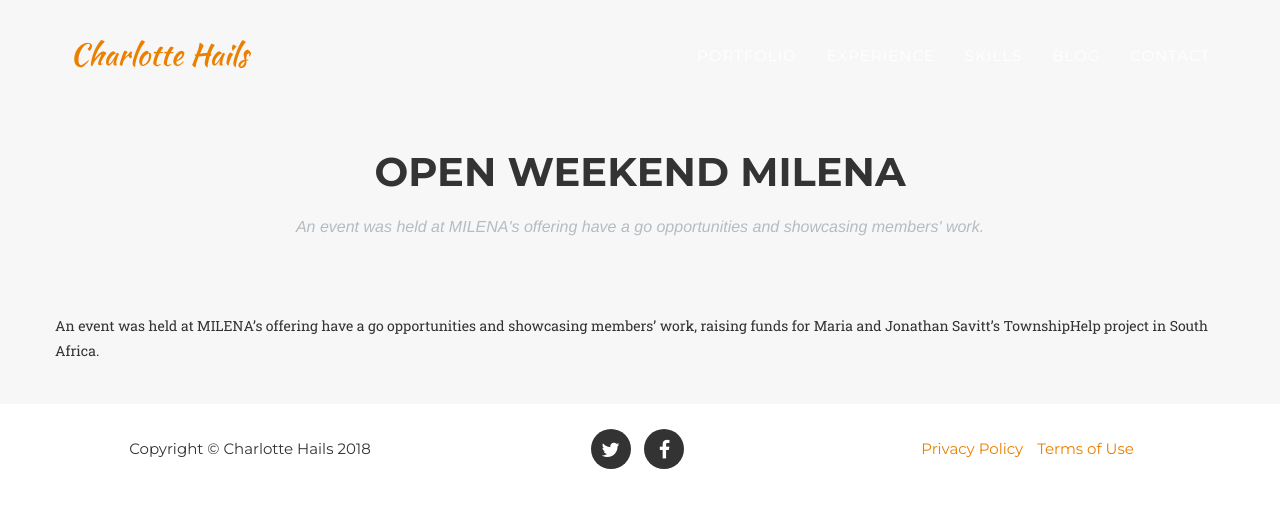
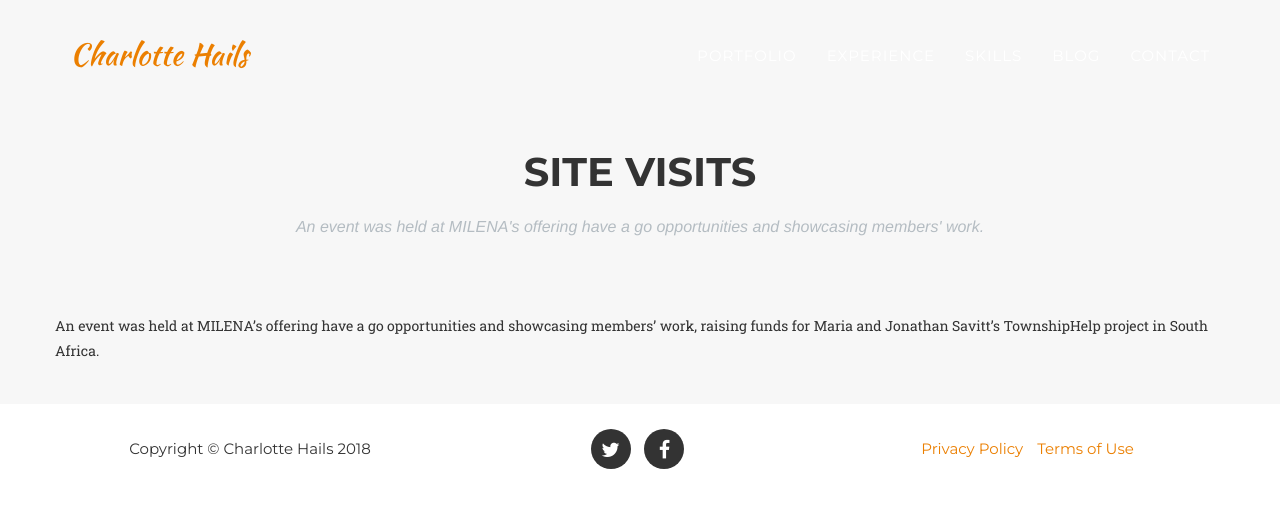
Before and after one commit to lottie189/TheBarnetCollection.org, a Jekyll site: the page built from _exhibitions/Site Visits.markdown, in a window 1280 px wide. Shown: the top 508 px of the page. Built offline with Jekyll 4.4.1, drawn with Linux system fonts in a browser that asks for light colours; some web fonts are replaced.

Commit message:
Update and rename open-weekend-milena.markdown to Site Visits.markdown

```diff
--- a/_exhibitions/open-weekend-milena.markdown
+++ b/_exhibitions/Site Visits.markdown
@@ -1,5 +1,5 @@
 ---
-title: Open Weekend MILENA
+title: Site Visits
 date: 2010-09-01 00:00:00 Z
 image:
   url: garden.jpg
```
